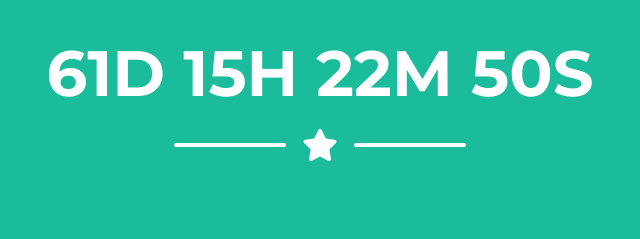
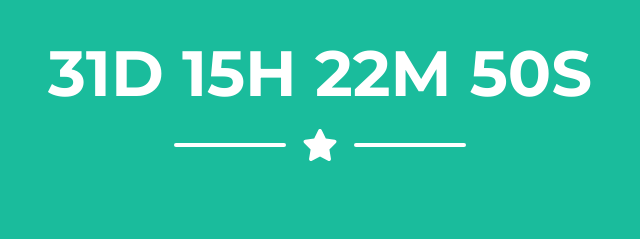
Before and after one commit to nicofaure/countdown, a website: page index.html in a window 1280 px wide. Shown: the part 453-692 px from the top of the page, 320-960 px from the left. Drawn offline with nearby package versions, Linux system fonts and the light colour scheme.

Commit message:
Update index.html
changes

```diff
--- a/index.html
+++ b/index.html
@@ -44,7 +44,7 @@
         <script src="https://cdn.startbootstrap.com/sb-forms-latest.js"></script>
         <script>
             // Set the date we're counting down to
-            var countDownDate = new Date(2023,10,2,13,00).getTime();
+            var countDownDate = new Date(2023,9,3,13,00).getTime();
 
             // Update the count down every 1 second
             var x = setInterval(function() {
```
